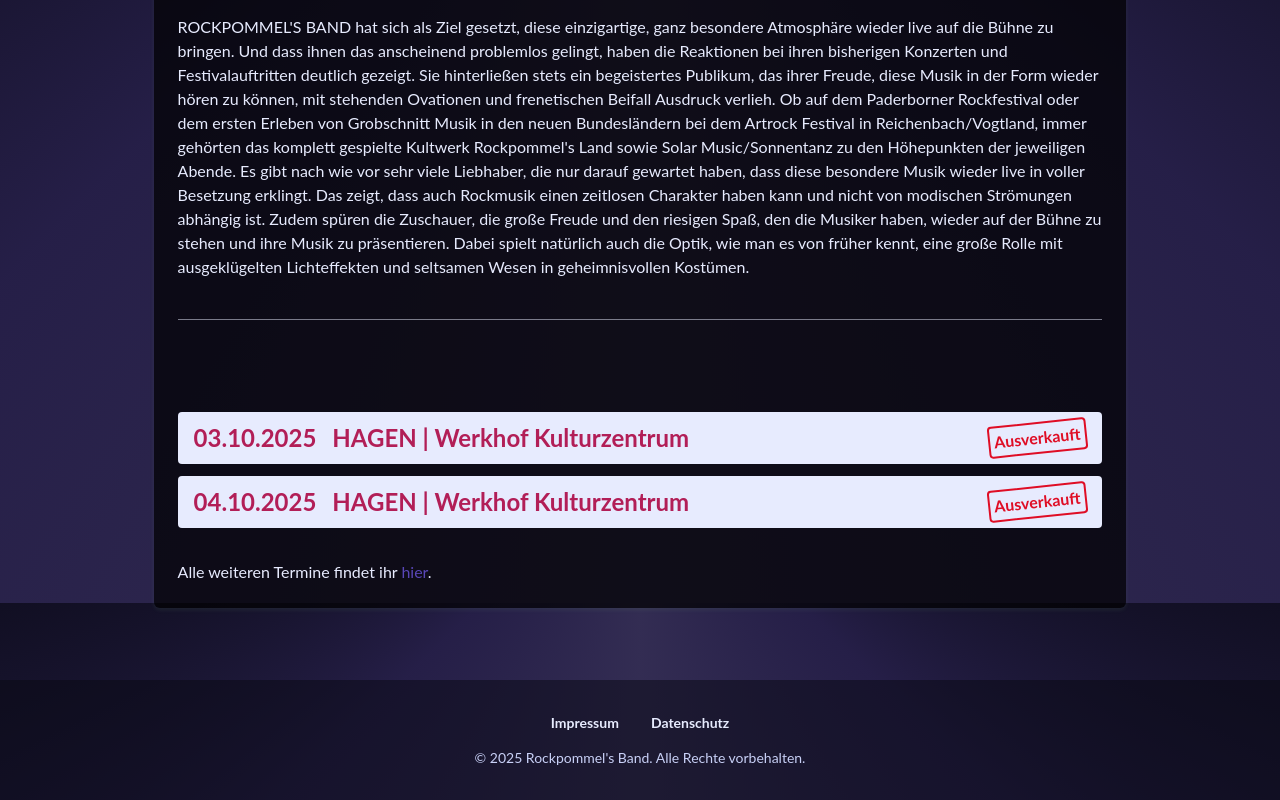
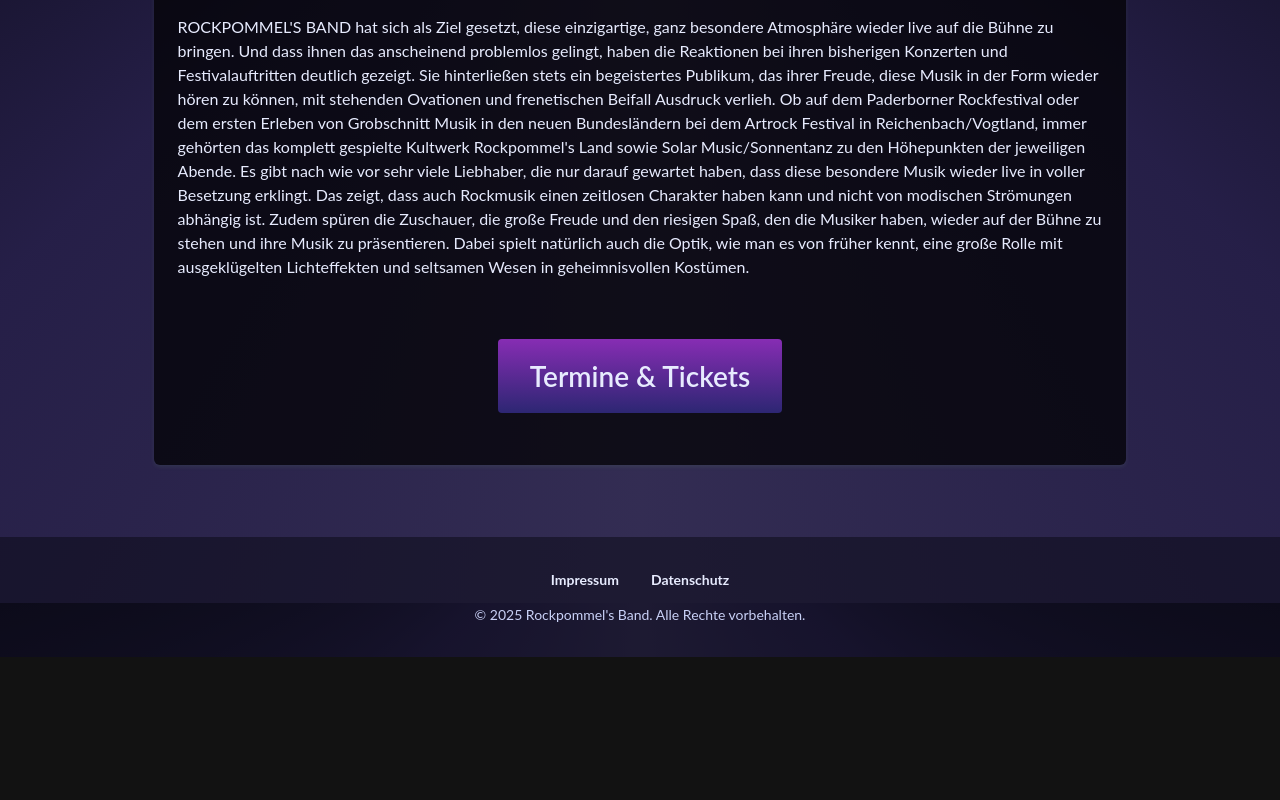
Before and after one commit to ManuKapolke/rockpommelsband, a React (Vite) app: page / in a window 1280 px wide. Shown: the part 1797-2597 px from the top of the page. After the commit the page ends 2454 px from the top, so only its background shows below. Built offline with nearby package versions, Linux system fonts and the light colour scheme; a web font is replaced by a local one.

Commit message:
largeButton für Termine

```diff
--- a/src/components/Button/Button.module.less
+++ b/src/components/Button/Button.module.less
@@ -1,4 +1,5 @@
 .button {
+  inline-size: fit-content;
   padding: 8px 24px;
   border: none;
   border-radius: 4px;
@@ -6,6 +7,7 @@
   color: var(--font-color-main);
   font-weight: 600;
   font-size: 1.25rem;
+  text-align: center;
   cursor: pointer;
   outline-offset: 4px;
   transition: all 200ms;
--- a/src/components/Button/Button.tsx
+++ b/src/components/Button/Button.tsx
@@ -1,3 +1,4 @@
+import { Link, LinkProps } from "react-router-dom";
 import styles from "./Button.module.less";
 import React from "react";
 
@@ -38,3 +39,18 @@
     />
   );
 };
+
+export const InternalLinkButton = ({
+  small = false,
+  className = "",
+  to,
+  ...props
+}: LinkProps & { small?: boolean; className?: string }) => {
+  return (
+    <Link
+      className={`${styles.button} ${small ? styles.small : ""} ${className}`}
+      to={to}
+      {...props}
+    />
+  );
+};
--- a/src/i18n/locales/de.json
+++ b/src/i18n/locales/de.json
@@ -30,6 +30,7 @@
   "home.typewriter.shows": "Die nächsten Shows",
   "home.upcomingText": "Alle weiteren Termine findet ihr {link}.",
   "home.upcomingLink": "hier",
+  "home.datesAndTickets": "Termine & Tickets",
   "concerts.altLive": "RBP live on stage",
   "concerts.history": "Vergangene Shows",
   "about.typewriter": "ROCKPOMMEL'S BAND sind (v.l.n.r.):",
--- a/src/i18n/locales/en.json
+++ b/src/i18n/locales/en.json
@@ -30,6 +30,7 @@
   "home.typewriter.shows": "Upcoming shows",
   "home.upcomingText": "Find all other dates {link}.",
   "home.upcomingLink": "here",
+  "home.datesAndTickets": "Dates & Tickets",
   "concerts.altLive": "RBP live on stage",
   "concerts.history": "Past shows",
   "about.typewriter": "ROCKPOMMEL'S BAND are (l. to r.):",
--- a/src/pages/Home/Home.module.less
+++ b/src/pages/Home/Home.module.less
@@ -80,3 +80,10 @@
     background-color: var(--font-color-main);
   }
 }
+
+a.largeButton {
+  align-self: center;
+  margin-block: 60px 28px;
+  padding: 16px 32px;
+  font-size: 1.75rem;
+}
--- a/src/pages/Home/Home.tsx
+++ b/src/pages/Home/Home.tsx
@@ -1,21 +1,22 @@
 import { Card } from "../../components/Card/Card";
 import styles from "./Home.module.less";
-import { DividerRule } from "../../components/DividerRule/DividerRule";
+// import { DividerRule } from "../../components/DividerRule/DividerRule";
 import { Typewriter } from "../../components/Typewriter/Typewriter";
 import { motion } from "motion/react";
 import RPBWriting from "../../assets/rockpommelsband.svg";
 import ÜnpV3Img from "../../assets/übernextparty_v3.svg";
 import LiveImg from "../../assets/img/gallery/2025-10-03_Hagen/Rudi_Brand/x_00828779.jpg";
 import React from "react";
-import { concerts } from "../Concerts/concertData";
-import { getUpcomingConcerts } from "../Concerts/concertDates";
-import { Link } from "react-router-dom";
-import { UpcomingShow } from "../../components/UpcomingShow/UpcomingShow";
+// import { concerts } from "../Concerts/concertData";
+// import { getUpcomingConcerts } from "../Concerts/concertDates";
+// import { Link } from "react-router-dom";
+// import { UpcomingShow } from "../../components/UpcomingShow/UpcomingShow";
 import { getOptimizedImageUrl, getSrcSet } from "../Gallery/galleryData";
 import { LoadingSpinner } from "../../components/LoadingSpinner/LoadingSpinner";
 import { FormattedMessage } from "react-intl";
 import { useTranslation } from "../../i18n/useTranslation";
 import { Em } from "../../components/Em/Em";
+import { InternalLinkButton } from "../../components/Button/Button";
 
 export const fadeInVariants = {
   hidden: { opacity: 0 },
@@ -65,9 +66,9 @@
   const { t } = useTranslation();
   const [imgLoaded, setImgLoaded] = React.useState(false);
 
-  const upcoming = getUpcomingConcerts(concerts);
-  const nextConcert = upcoming[0];
-  const übernextConcert = upcoming[1];
+  // const upcoming = getUpcomingConcerts(concerts);
+  // const nextConcert = upcoming[0];
+  // const übernextConcert = upcoming[1];
 
   React.useEffect(() => {
     let loadedCount = 0;
@@ -221,7 +222,11 @@
           </p>
         </div>
 
-        {nextConcert && (
+        <InternalLinkButton to="termine" className={styles.largeButton}>
+          {t({ id: "home.datesAndTickets" })}
+        </InternalLinkButton>
+
+        {/* {nextConcert && (
           <>
             <DividerRule />
 
@@ -243,7 +248,7 @@
               </span>
             </div>
           </>
-        )}
+        )} */}
       </Card>
     </div>
   );
```
